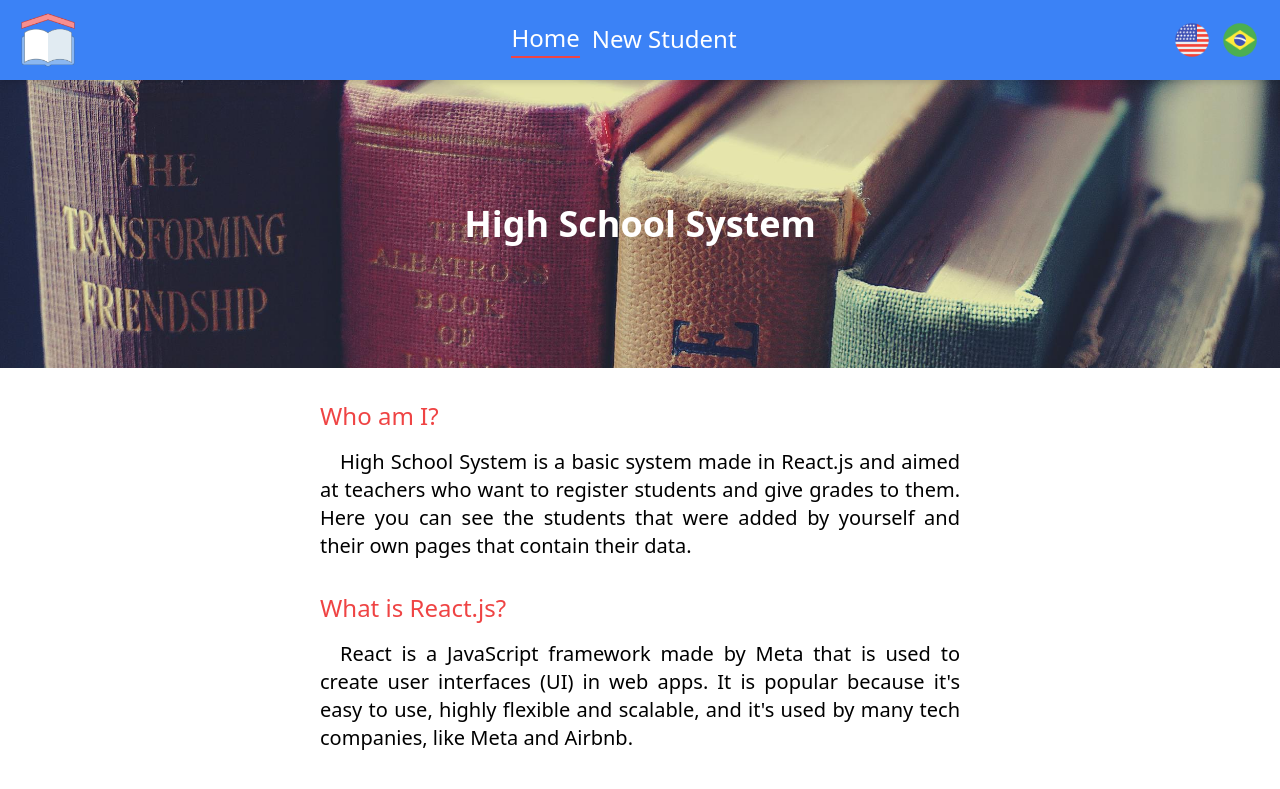
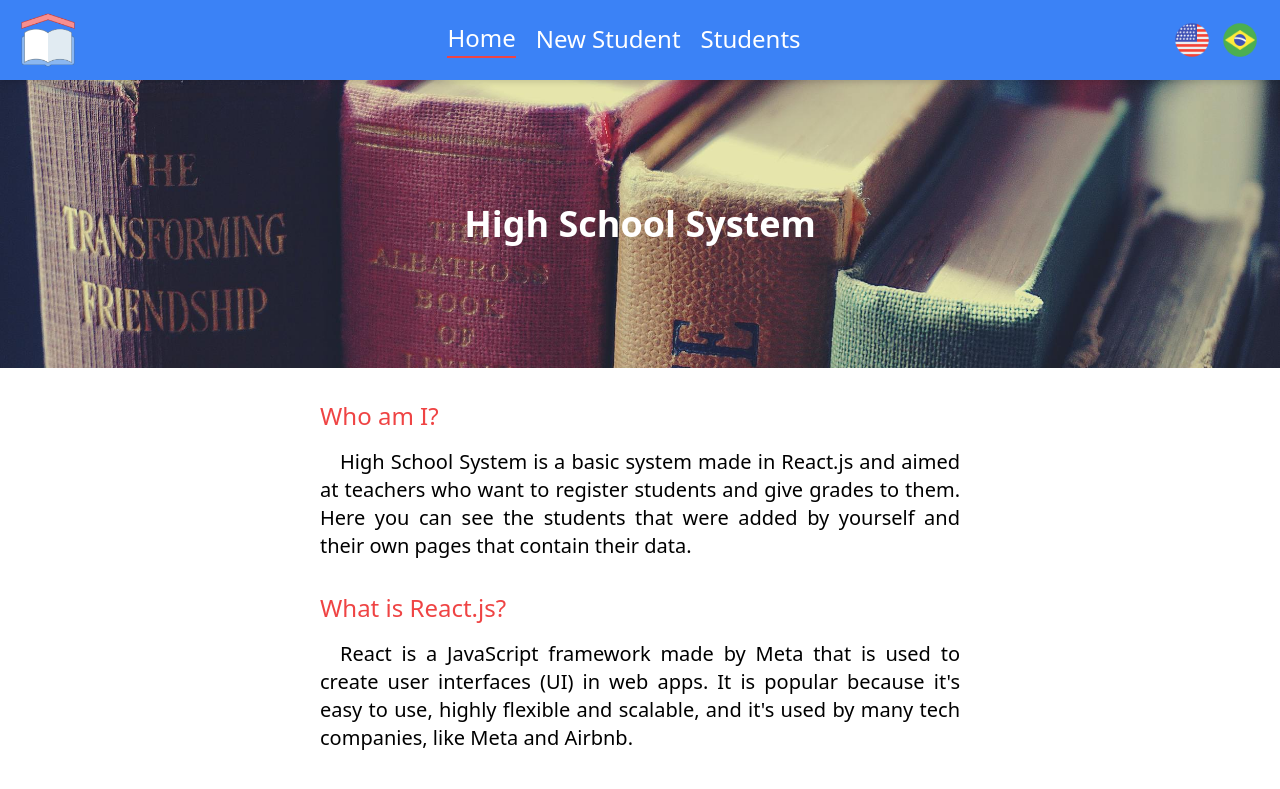
Before and after one commit to Matheus-Pombeiro/high-school-system, a React (Create React App) app: page / in a window 1280 px wide. Shown: the top 789 px of the page. Built offline with nearby package versions, Linux system fonts and the light colour scheme.

Commit message:
feat: link to Students page

```diff
--- a/src/components/Navbar/index.js
+++ b/src/components/Navbar/index.js
@@ -3,7 +3,7 @@ import HeaderLink from "../HeaderLink";
 const Navbar = ({ menuIsOpen }) => {
     return (
         <nav className={`
-            box-border md:flex justify-between items-center gap-3
+            box-border md:flex justify-between items-center gap-5
             ${menuIsOpen
                 ? "w-full flex flex-col md:hidden"
                 : "hidden"
@@ -15,6 +15,9 @@ const Navbar = ({ menuIsOpen }) => {
             <HeaderLink to="/new-student" >
                 New Student
             </HeaderLink>
+            <HeaderLink to="/students">
+                Students
+            </HeaderLink>
         </nav>
     );
 };
```
